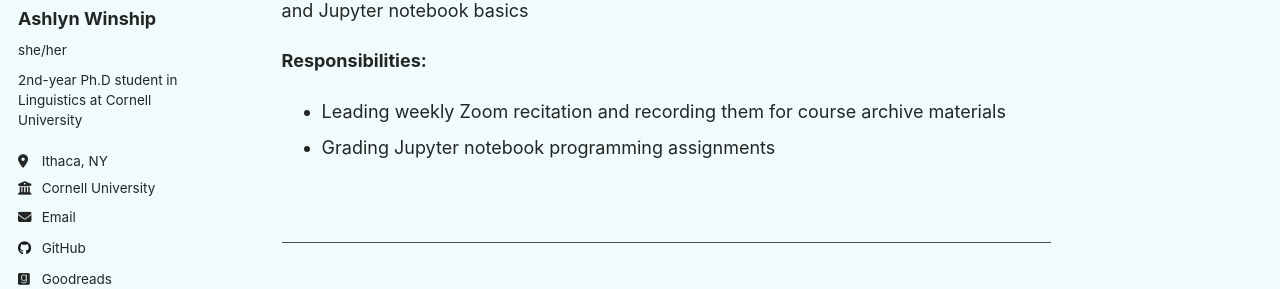
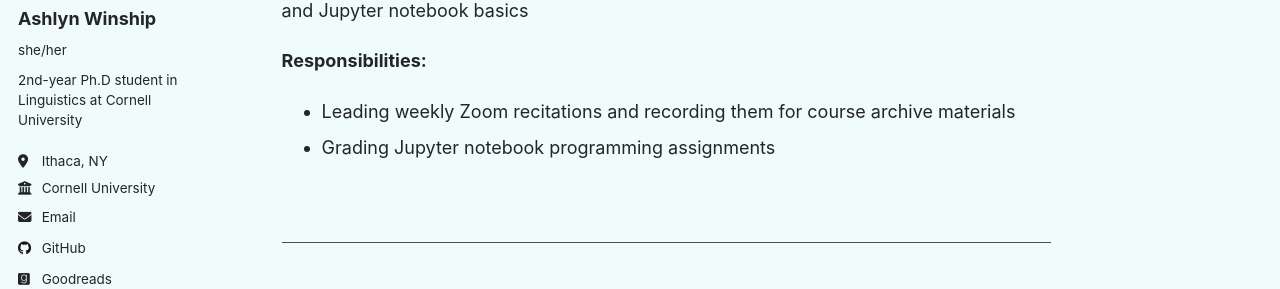
Before and after one commit to ashlynwinship/ashlynwinship.github.io, a Jekyll site: the page built from _teaching/2022_summer_lang-comp.md, in a window 1280 px wide and 1123 px high. Shown: the part 283-572 px from the top of the window. Built offline with Jekyll 4.4.1, drawn with Linux system fonts in a browser that asks for light colours.

Commit message:
Update 2022_summer_lang-comp.md

```diff
--- a/_teaching/2022_summer_lang-comp.md
+++ b/_teaching/2022_summer_lang-comp.md
@@ -14,6 +14,6 @@ location: New York City, NY
 
 <b>Responsibilities:</b>
 <ul>
-  <li>Leading weekly Zoom recitation and recording them for course archive materials</li>
+  <li>Leading weekly Zoom recitations and recording them for course archive materials</li>
   <li>Grading Jupyter notebook programming assignments</li>
 </ul>
```
